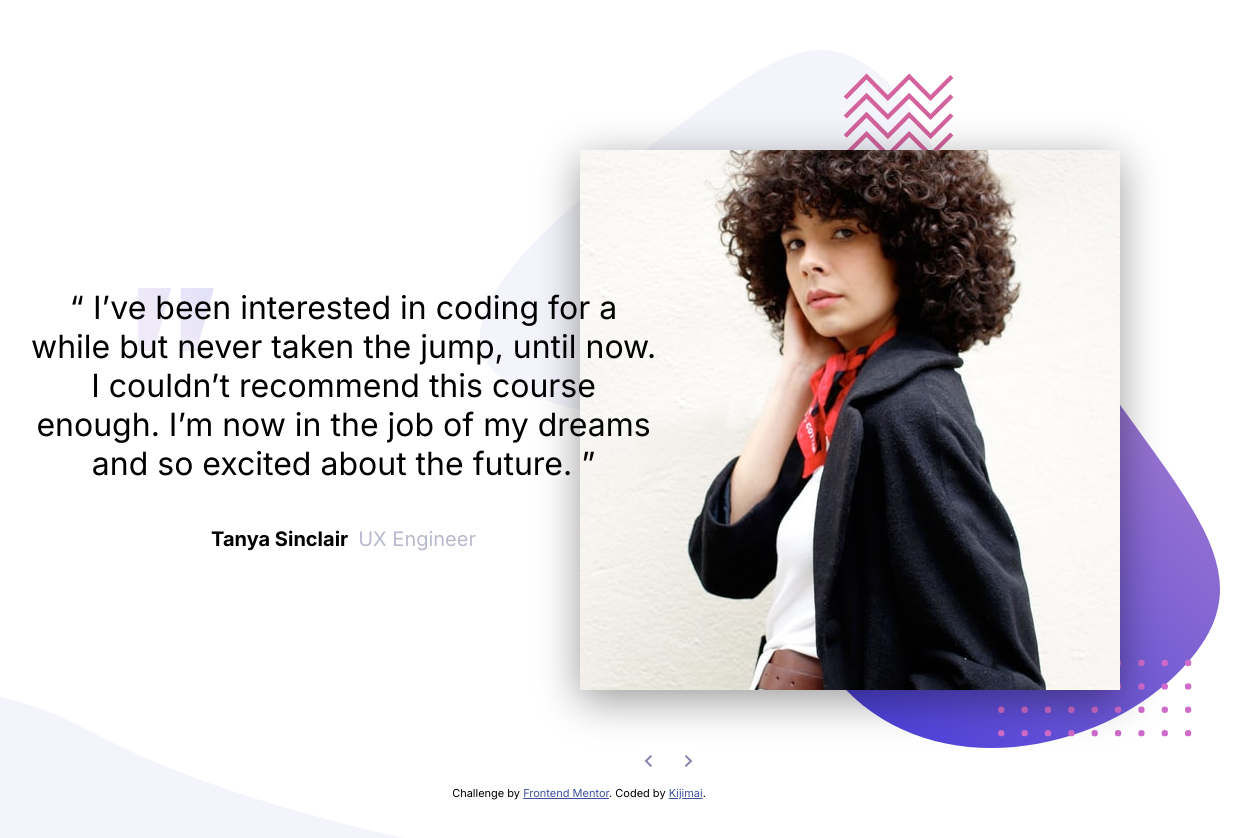
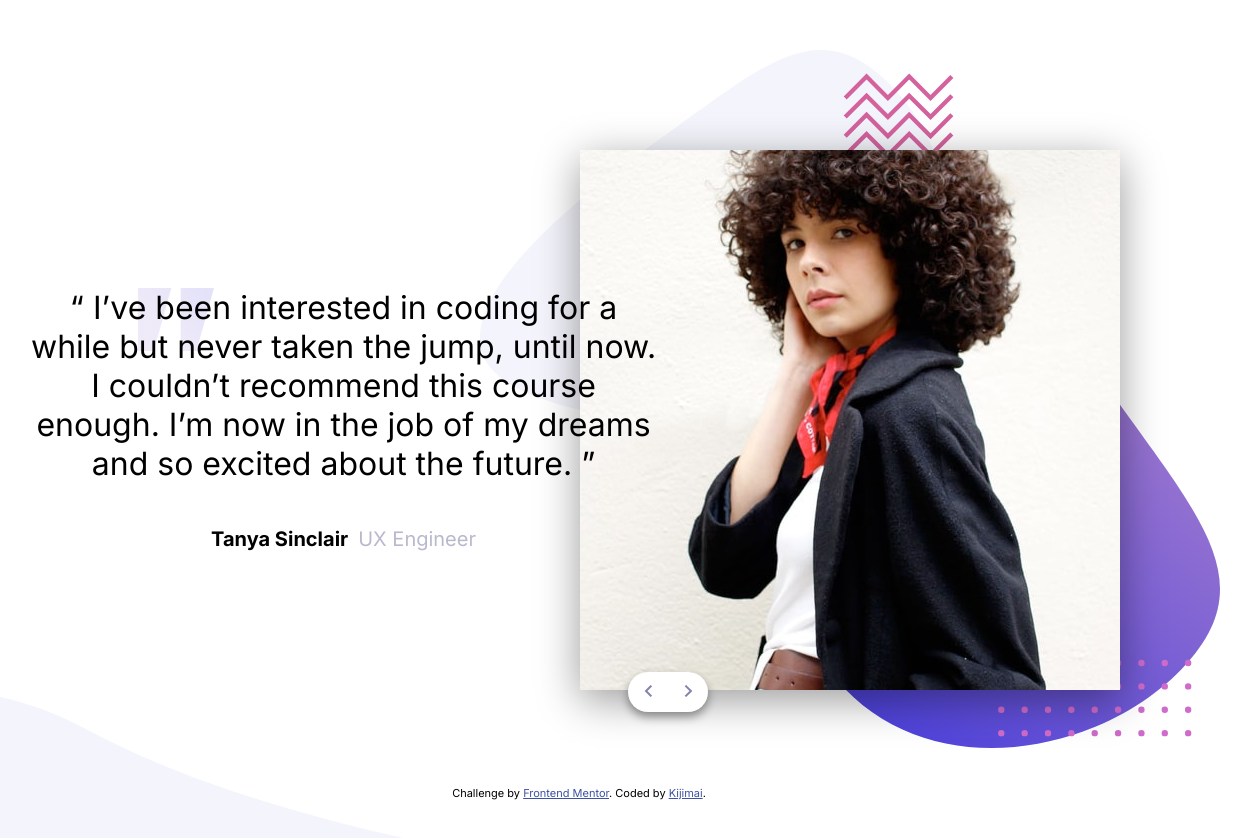
Before and after one commit to Kijimai/coding-bootcamp-testimonials-slider, a plain HTML site: page index.html in a window 1536 px wide. Shown: the whole page, without its empty margins (189-1440 px from the left). Drawn offline with Linux system fonts and the light colour scheme.

Commit message:
fix position for arrow sliders

```diff
--- a/resources/css/style.css
+++ b/resources/css/style.css
@@ -91,6 +91,7 @@ main {
   background-color: #fff;
   overflow: hidden;
   border-radius: 2.8rem;
+  box-shadow: 0 0.5rem 1rem rgba(0, 0, 0, 0.4);
 }
 
 .btn {
@@ -211,6 +212,10 @@ main {
     left: 10%;
   }
 
+  .slider-arrows {
+    bottom: 8rem;
+  }
+
   .profession {
     display: inline;
   }
```
